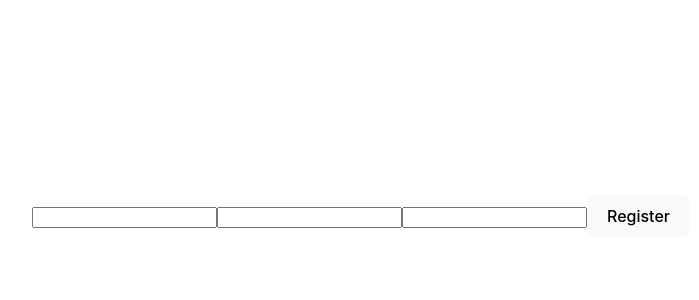
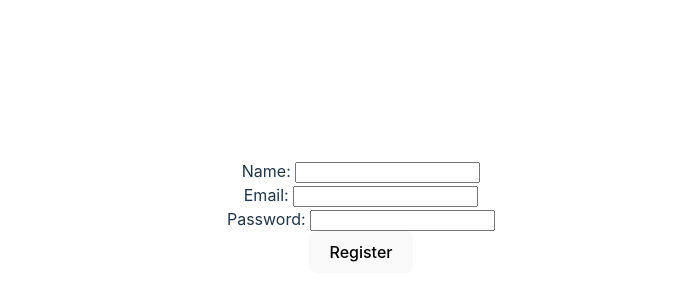
Before and after one commit to manudana11/frontend-tuktuk, a React (Vite) app: page /register in a window 1280 px wide. Shown: the part 184-484 px from the top of the page, without its empty margins (279-978 px from the left). Built offline with nearby package versions, Linux system fonts and the light colour scheme.

Commit message:
intentando regustrarnos

```diff
--- a/package.json
+++ b/package.json
@@ -11,6 +11,7 @@
   },
   "dependencies": {
     "@reduxjs/toolkit": "^2.2.5",
+    "axios": "^1.7.2",
     "react": "^18.2.0",
     "react-dom": "^18.2.0",
     "react-redux": "^9.1.2",
--- a/src/components/Register/Register.jsx
+++ b/src/components/Register/Register.jsx
@@ -21,9 +21,12 @@ const Register = () => {
     }
   return (
     <form onSubmit={onSubmit}>
-        <input type="text" name="name" value={name} onChange={onChange} />
-        <input type="email" name="email" value={email} onChange={onChange}/>
-        <input type="password" name="password" value={password} onChange={onChange}/>
+        <label htmlFor="name">Name: </label>
+        <input type="text" name="name" value={name} onChange={onChange} /><br />
+        <label htmlFor="email">Email: </label>
+        <input type="email" name="email" value={email} onChange={onChange}/><br />
+        <label htmlFor="password">Password: </label>
+        <input type="password" name="password" value={password} onChange={onChange}/> <br />
         <button type="submit">Register</button>
     </form>
   )
```
Also changed, not shown: src/features/auth/authService.js (added, +14 -0 lines), 1 other file (tests, documents, lock files or other folders).
